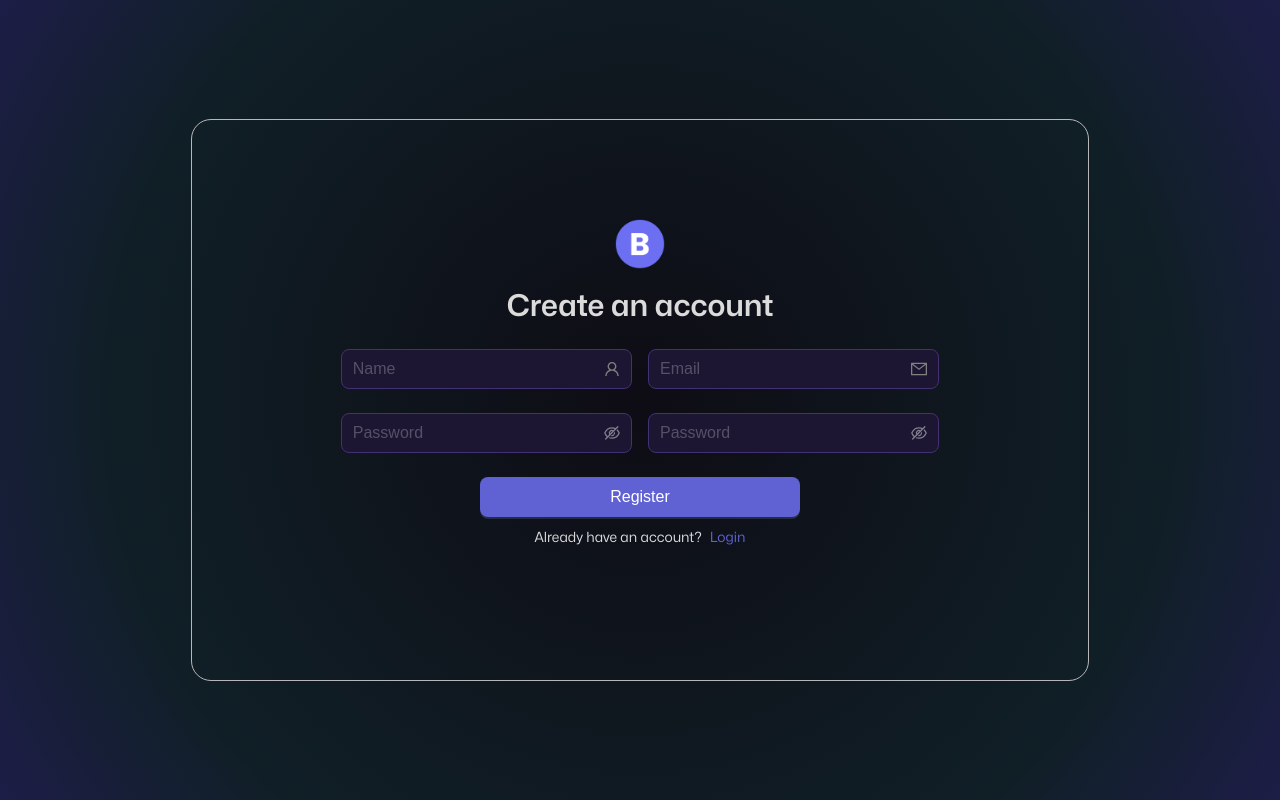
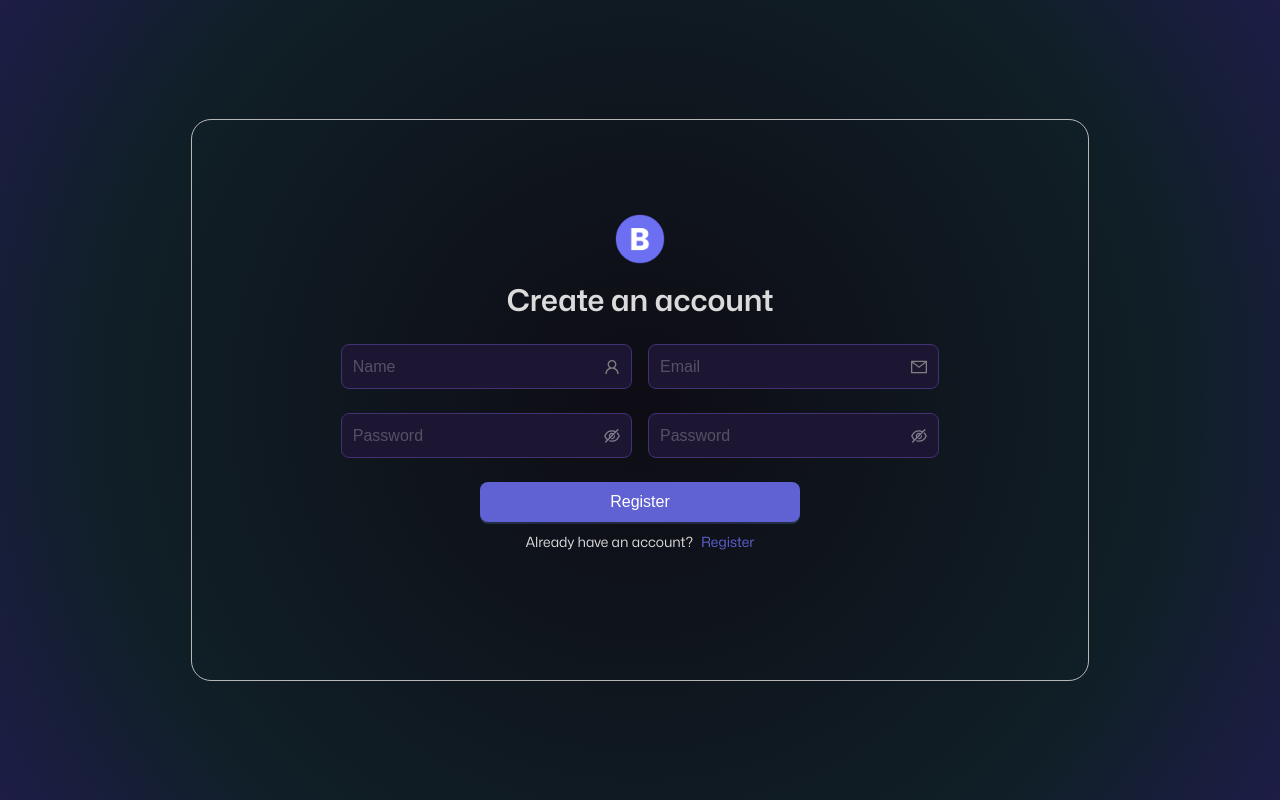
Before and after one commit to shivajichalise/blockure, a React (Vite) app in the folder frontend/: page /register in a window 1280 px wide. Built offline with nearby package versions, Linux system fonts and the light colour scheme; no server answers.

Commit message:
signup working from frontend

```diff
--- a/frontend/src/main.tsx
+++ b/frontend/src/main.tsx
@@ -55,6 +55,11 @@ ReactDOM.createRoot(document.getElementById("root")!).render(
                         fontSize: 14,
                         fontFamily: font,
                     },
+                    components: {
+                        Input: {
+                            controlHeightLG: 45,
+                        },
+                    },
                     algorithm: theme.darkAlgorithm,
                 }}
             >
--- a/frontend/src/pages/Register/Register.tsx
+++ b/frontend/src/pages/Register/Register.tsx
@@ -23,23 +23,23 @@ const Register: FC = () => {
     const [passwordVisible, setPasswordVisible] = useState<boolean>(false)
     const [titleSize, setTitleSize] = useState<2 | 5 | 1 | 3 | 4 | undefined>(2)
     const { setUser, setToken } = useAuth()
-    const [loginError, setRegisterError] = useState<string>(
-        "Invalid email or password!"
-    )
+    const [registerError, setRegisterError] = useState<string>("")
     const [spinning, setSpinning] = useState<boolean>(false)
 
     const submitForm = (values: any) => {
         setSpinning(true)
 
-        const { email, password } = values
+        const { name, email, password, password_confirmation } = values
 
         const payload = {
+            name,
             email,
             password,
+            password_confirmation,
         }
 
         axiosClient
-            .post("/auth/login", payload)
+            .post("/auth/register", payload)
             .then(({ data }) => {
                 const userId = data._id
                 const token = data.token
@@ -51,18 +51,13 @@ const Register: FC = () => {
             })
             .catch((err) => {
                 const response = err.response
-                if (response && response.status === 401) {
+                if (response && response.status === 400) {
                     setRegisterError(response.data.message)
                     form.setFields([
                         {
                             name: "email",
                             value: values.email,
-                            errors: [loginError],
-                        },
-                        {
-                            name: "password",
-                            value: "",
-                            errors: [],
+                            errors: [registerError],
                         },
                     ])
                     setSpinning(false)
@@ -106,8 +101,8 @@ const Register: FC = () => {
             >
                 <Form
                     form={form}
-                    name="normal_login"
-                    className="login-form"
+                    name="normal_register"
+                    className="register-form"
                     initialValues={{ remember: true }}
                     size="large"
                     onFinish={submitForm}
@@ -263,7 +258,7 @@ const Register: FC = () => {
                     >
                         <Space direction="horizontal">
                             <Text>Already have an account?</Text>
-                            <Link href="/login">Login</Link>
+                            <Link href="/register">Register</Link>
                         </Space>
                     </Form.Item>
                 </Form>
```
